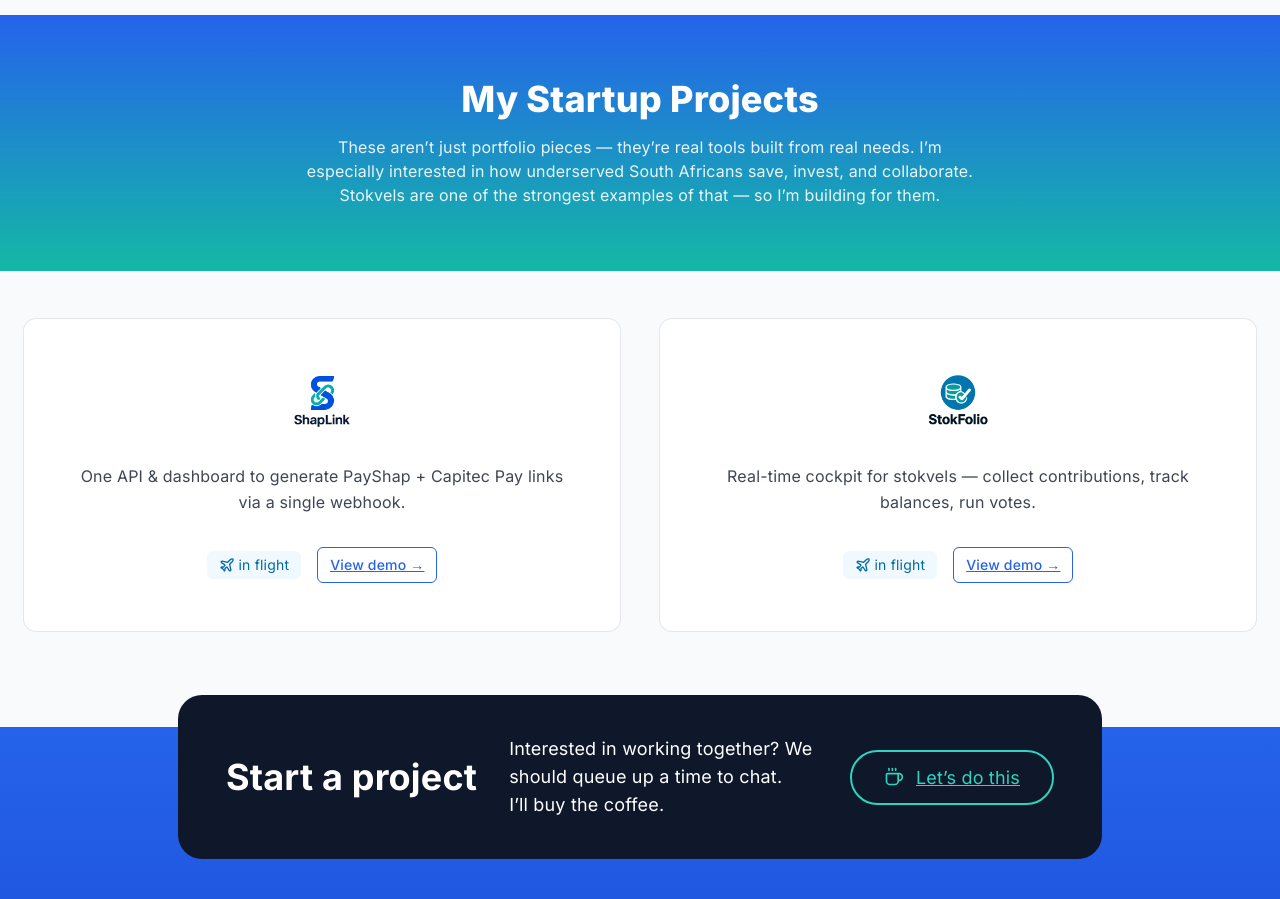
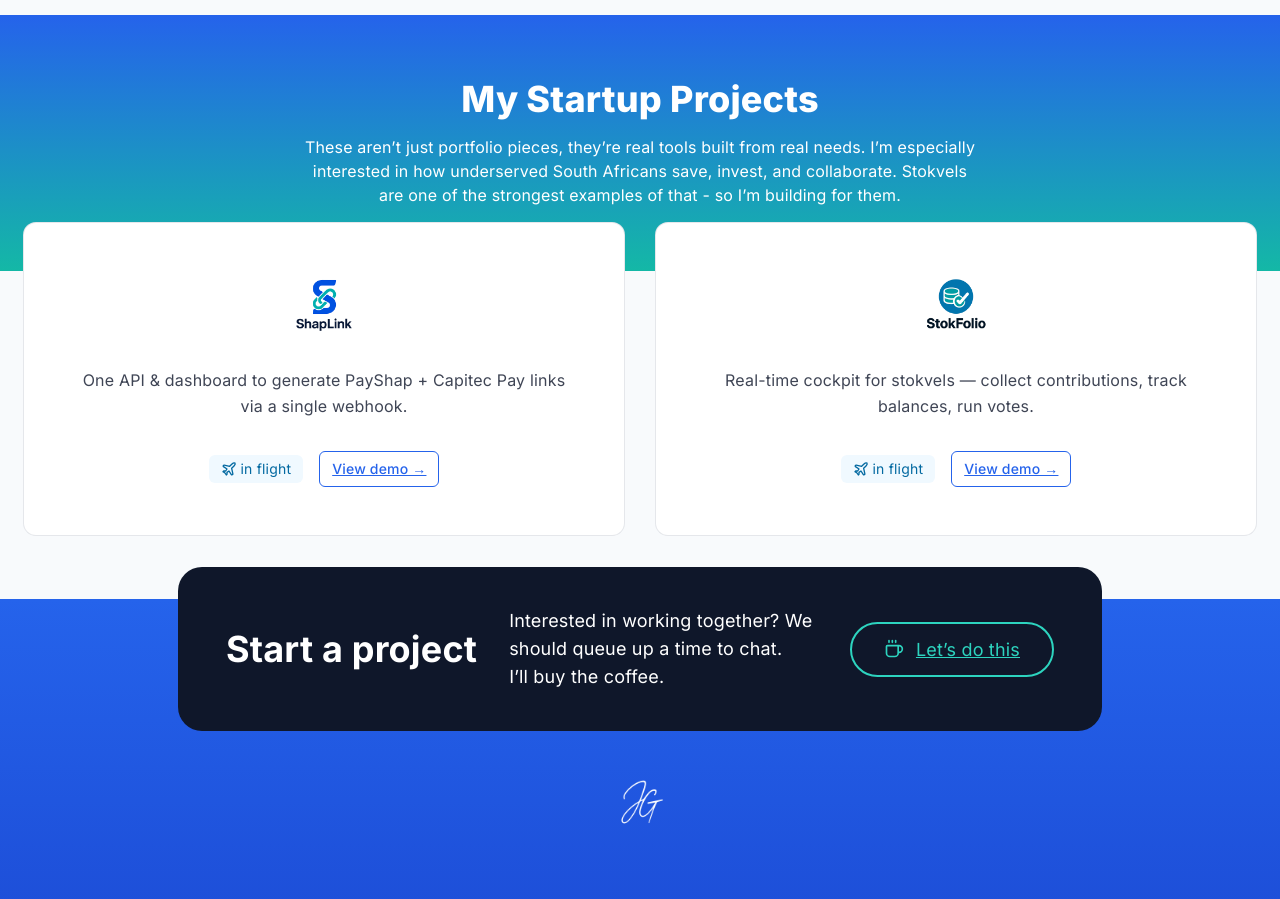
Before and after one commit to JunaidGool/my-portfolio, a Next.js app: page / in a window 1280 px wide. Shown: the part 760-1659 px from the top of the page. Built offline with nearby package versions, Linux system fonts and the light colour scheme.

Commit message:
fix build errors

```diff
--- a/src/app/page.tsx
+++ b/src/app/page.tsx
@@ -1,3 +1,5 @@
+// src/app/page.tsx
+
 import { Metadata } from "next";
 
 import Hero from "@/components/Hero";
@@ -15,25 +17,31 @@ export default function HomePage() {
       {/* 1. Hero */}
       <Hero />
 
-      {/* 2. Startup Projects Header Section */}
+      {/* 2. Section header with subtle blue→teal gradient */}
       <section className="bg-gradient-to-b from-brand-primary-500 to-brand-accent-500 text-white py-16">
-        <div className="max-w-screen-xl mx-auto px-6 text-center space-y-4">
+        <div className="container mx-auto px-6 text-center">
           <h2 className="text-3xl md:text-4xl font-extrabold">
             My Startup Projects
           </h2>
-          <p className="mx-auto max-w-2xl text-sm md:text-base leading-relaxed text-white/90">
-            These aren&rsquo;t just portfolio pieces — they&rsquo;re real tools
+          <p className="mt-4 mx-auto max-w-2xl text-sm md:text-base leading-relaxed">
+            These aren&rsquo;t just portfolio pieces, they&rsquo;re real tools
             built from real needs. I&rsquo;m especially interested in how
             underserved South Africans save, invest, and collaborate. Stokvels
-            are one of the strongest examples of that — so I&rsquo;m building
+            are one of the strongest examples of that - so I&rsquo;m building
             for them.
           </p>
         </div>
       </section>
 
-      {/* 3. Product Cards (slightly overlapping the section above) */}
-      <section className="-mt-12 relative z-10">
-        <div className="max-w-screen-xl mx-auto px-6 py-24 grid gap-10 sm:grid-cols-2">
+      {/* 3. Product cards – slight overlap with header */}
+      <section
+        className="
+          container mx-auto px-6
+          -mt-12      /* pull up 3rem to overlap header */
+          pb-16
+          grid gap-8 sm:grid-cols-2 lg:grid-cols-2
+        "
+      >
         <ProductCard
           title="ShapLink"
           img="/brand/shaplink-thumb.png"
@@ -48,7 +56,6 @@ export default function HomePage() {
           href="/products/stokfolio"
           status="in-flight"
         />
-        </div>
       </section>
     </main>
   );
```
Lines whose indentation alone changed are shown as unchanged.
